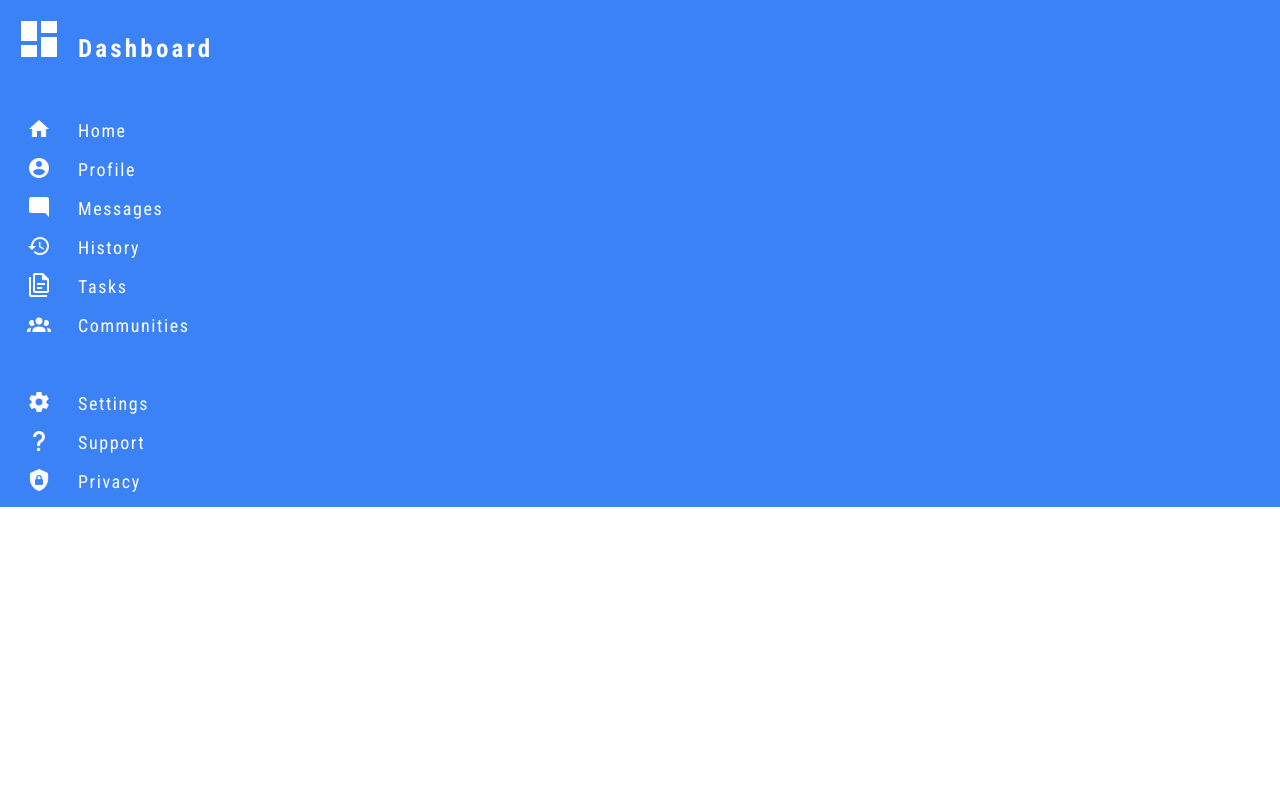
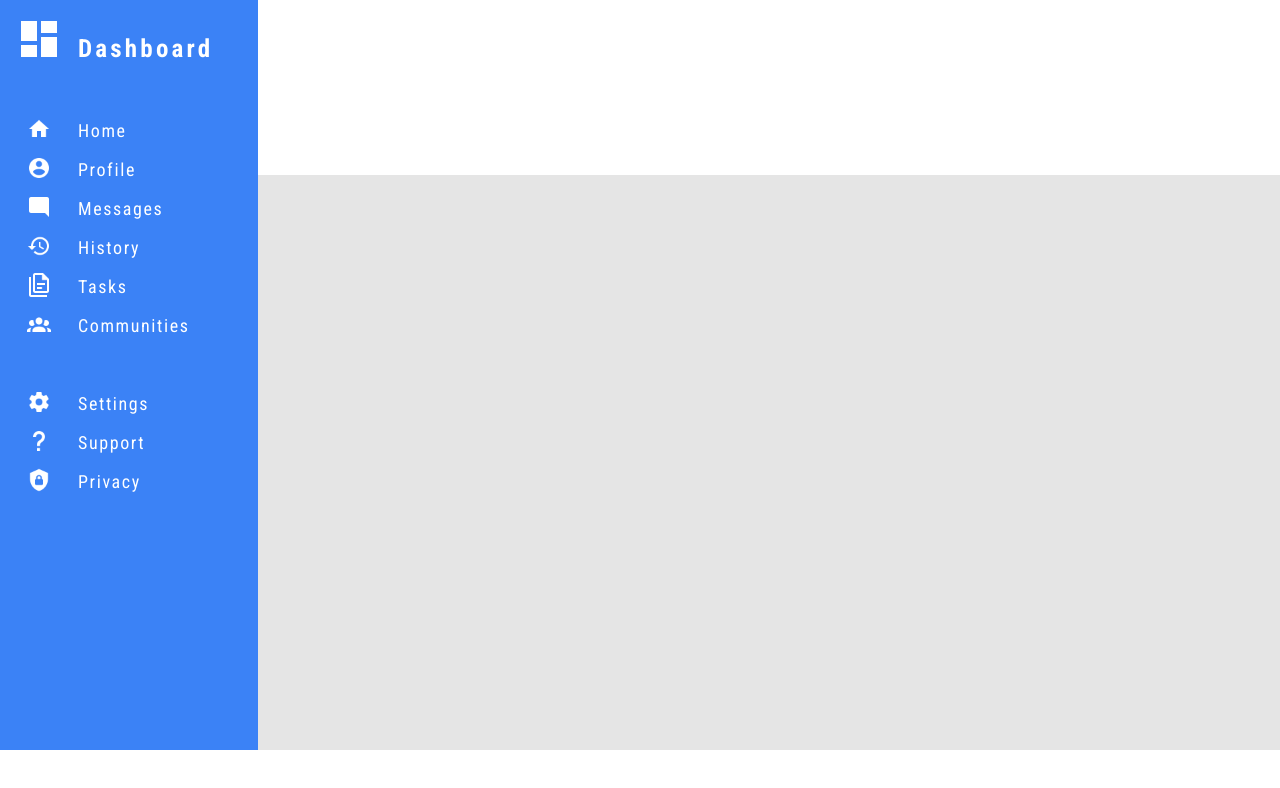
Before and after one commit to BParadowski/my_grid_layout, a plain HTML site: page index.html in a window 1280 px wide. Drawn offline with Linux system fonts and the light colour scheme.

Commit message:
Implement basic general layout

```diff
--- a/index.html
+++ b/index.html
@@ -37,6 +37,12 @@
             <img src="./icons/privacy.png" alt="privacy icon" class="dashboard__icon">
             <a href="#" class="dashboard__link">Privacy</a>
         </div>
+        <nav class="navigation">
+
+        </nav>
+        <div class="content">
+
+        </div>
     </div>
 </body>
 </html>
--- a/style.scss
+++ b/style.scss
@@ -8,24 +8,33 @@
 :root{
     font-family: 'Roboto Condensed', sans-serif;
     font-size: 16px;
+    box-sizing: border-box;
 
     --blue: #3b82f6;
     --yellow: #facc15;
+    --gray: #e5e5e5;
 }
 a{
     text-decoration: none;
 }
 
+.layout-container{
+    display: grid;
+    grid-template: 175px 1fr/ auto 1fr;
+}
 
 .dashboard{
     background-color: var(--blue);
     color: white;
 
+    grid-row: 1/-1;
+    padding: 15px 45px 100% 15px;
+
     display: grid;
     grid-template-columns: auto 1fr;
     grid-template-rows: min-content;
     align-items: flex-end;
-    padding: 15px;
+
     gap: 15px;
 
     &__icon {
@@ -57,3 +66,10 @@ a{
         letter-spacing: 0.2rem;
     }
 }
+
+.navigation{
+
+}
+.content{
+    background-color: var(--gray);
+}
```
Also changed, not shown: style.css, 1 other file.
